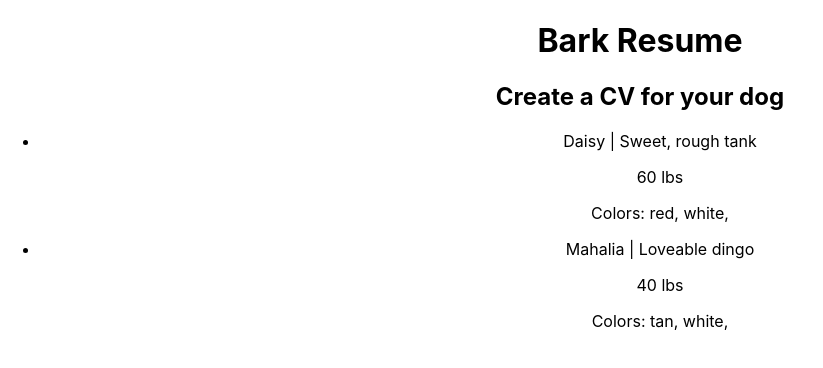
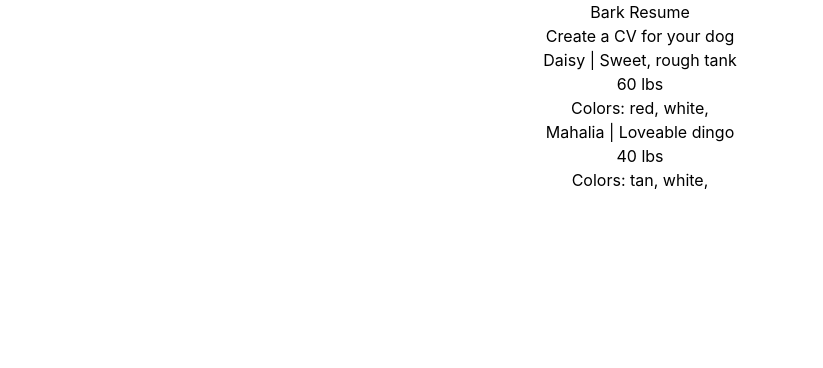
Before and after one commit to MMFane/dog-resume-app, a React (Create React App) app: page / in a window 1280 px wide. Shown: the top 368 px of the page, without its empty margins (0-823 px from the left). Built offline with nearby package versions, Linux system fonts and the light colour scheme.

Commit message:
install tailwind and prettier

```diff
--- a/package.json
+++ b/package.json
@@ -20,7 +20,10 @@
   },
   "devDependencies": {
     "@types/lodash": "^4.17.13",
-    "react-scripts": "5.0.1"
+    "prettier": "^3.3.3",
+    "prettier-plugin-tailwindcss": "^0.6.8",
+    "react-scripts": "5.0.1",
+    "tailwindcss": "^3.4.14"
   },
   "scripts": {
     "start": "react-scripts start",
--- a/src/index.css
+++ b/src/index.css
@@ -1,3 +1,7 @@
+@tailwind base;
+@tailwind components;
+@tailwind utilities;
+
 body {
   margin: 0;
   font-family: -apple-system, BlinkMacSystemFont, 'Segoe UI', 'Roboto', 'Oxygen',
--- /dev/null
+++ b/tailwind.config.js
@@ -0,0 +1,8 @@
+/** @type {import('tailwindcss').Config} */
+module.exports = {
+    content: ["./src/**/*.{js,jsx,ts,tsx}"],
+    theme: {
+        extend: {},
+    },
+    plugins: [],
+};
```
Also changed, not shown: 2 other files (tests, documents, lock files or other folders).
